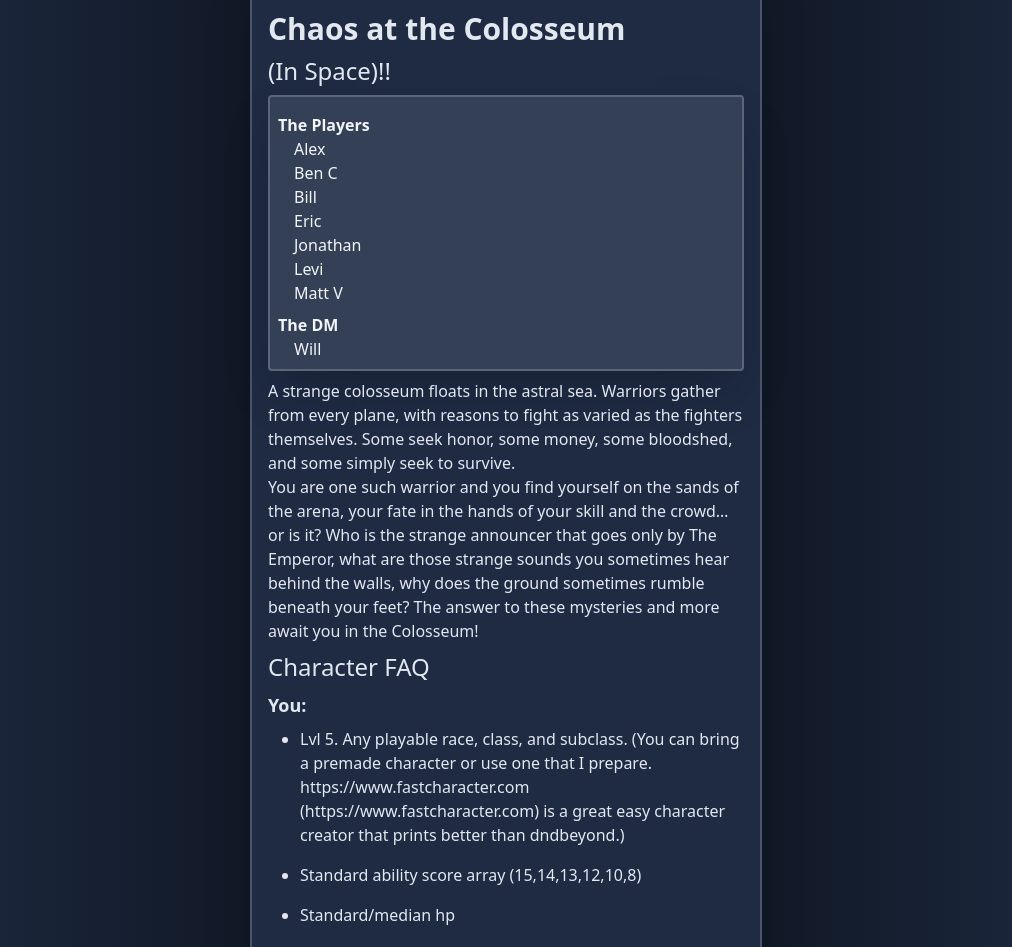
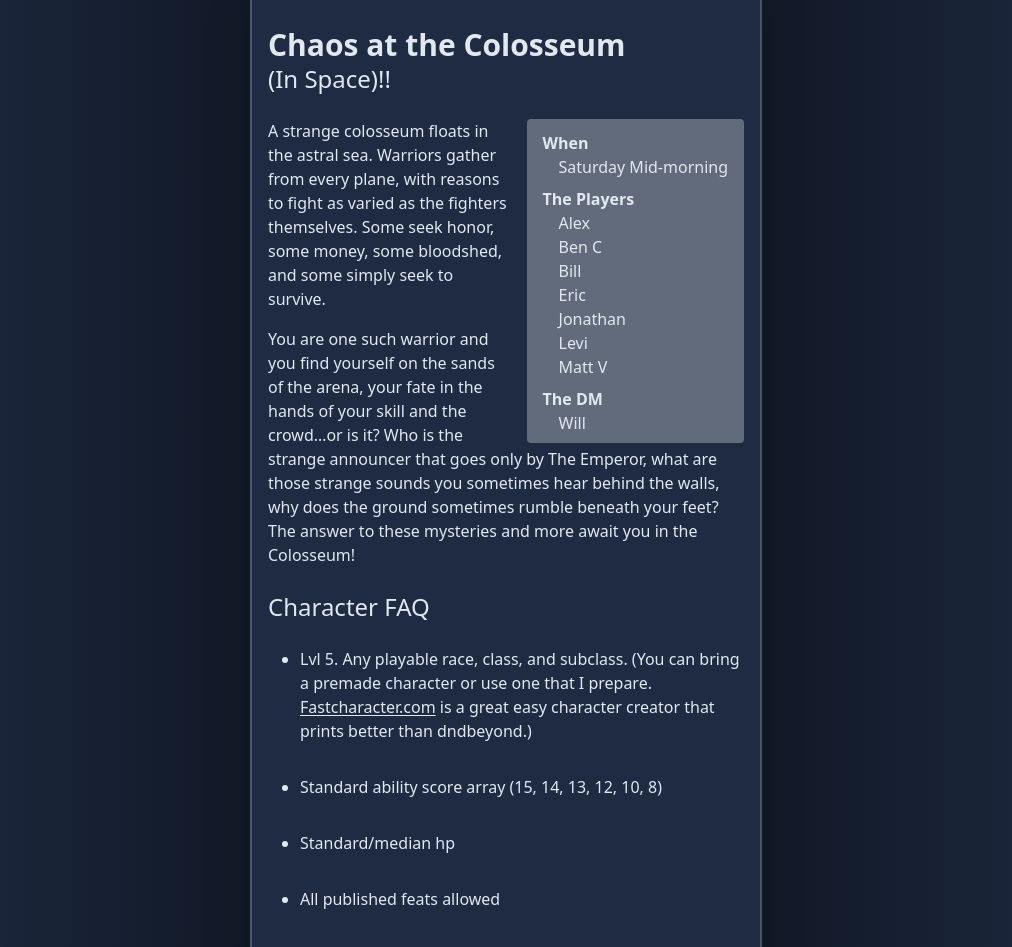
Before and after one commit to retzloff/deep-creek-disco, a SvelteKit app: page /oneshot in a window 1280 px wide. Shown: the part 83-1030 px from the top of the page, without its empty margins (134-1146 px from the left). Built offline with nearby package versions, Linux system fonts and the light colour scheme.

Commit message:
:pencil2: Fix game page

```diff
--- a/src/routes/(main)/oneshot/+page.svelte
+++ b/src/routes/(main)/oneshot/+page.svelte
@@ -1,10 +1,15 @@
-<section class="text-slate-200 bg-cloud-burst">
+<section class="flex flex-col gap-4 text-slate-200 bg-cloud-burst">
 	<h1 class="text-sm">D&D One Shot</h1>
-	<h2>Chaos at the Colosseum</h2>
+	<header class="flex flex-col">
+		<h2 class="">Chaos at the Colosseum</h2>
 		<h3 class="">(In Space)!!</h3>
+	</header>
 
-	<section class="px-2 py-2 flex rounded bg-white/10">
+	<div>
+		<aside class="float-right ml-4 px-4 pt-1 pb-2 rounded bg-white/30">
 			<dl>
+				<dt>When</dt>
+				<dd>Saturday Mid-morning</dd>
 				<dt>The&nbsp;Players</dt>
 				<dd>Alex</dd>
 				<dd>Ben&nbsp;C</dd>
@@ -16,27 +21,32 @@
 				<dt>The&nbsp;DM</dt>
 				<dd>Will</dd>
 			</dl>
-	</section>
+		</aside>
 
-	<p class="">
-		A strange colosseum floats in the astral sea. Warriors gather from every plane, with reasons to
-		fight as varied as the fighters themselves. Some seek honor, some money, some bloodshed, and
-		some simply seek to survive.
+		<p class="pb-4">
+			A strange colosseum floats in the astral sea. Warriors gather from every plane, with reasons
+			to fight as varied as the fighters themselves. Some seek honor, some money, some bloodshed,
+			and some simply seek to survive.
 		</p>
-	You are one such warrior and you find yourself on the sands of the arena, your fate in the hands of
-	your skill and the crowd…or is it? Who is the strange announcer that goes only by The Emperor, what
-	are those strange sounds you sometimes hear behind the walls, why does the ground sometimes rumble
-	beneath your feet? The answer to these mysteries and more await you in the Colosseum!
+
+		<p>
+			You are one such warrior and you find yourself on the sands of the arena, your fate in the
+			hands of your skill and the crowd…or is it? Who is the strange announcer that goes only by The
+			Emperor, what are those strange sounds you sometimes hear behind the walls, why does the
+			ground sometimes rumble beneath your feet? The answer to these mysteries and more await you in
+			the Colosseum!
+		</p>
+	</div>
+
 	<h3>Character FAQ</h3>
 
-	<p class="font-semibold text-lg">You:</p>
-	<ul class="space-y-4">
+	<ul class="flex flex-col gap-8">
 		<li>
 			Lvl 5. Any playable race, class, and subclass. (You can bring a premade character or use one
-			that I prepare. https://www.fastcharacter.com (https://www.fastcharacter.com) is a great easy
-			character creator that prints better than dndbeyond.)
+			that I prepare. <a href="https://www.fastcharacter.com">Fastcharacter.com</a> is a great easy character
+			creator that prints better than dndbeyond.)
 		</li>
-		<li>Standard ability score array (15,14,13,12,10,8)</li>
+		<li>Standard ability score array (15, 14, 13, 12, 10, 8)</li>
 		<li>Standard/median hp</li>
 		<li>All published feats allowed</li>
 		<li>One rare and one uncommon magic item of your choice.</li>
@@ -48,7 +58,7 @@
 	</ul>
 
 	<p>
-		If you have any questions feel free to reach out to me (Will Gyauch) on Facebook, by email
-		(will.gyauch@gm ail.com), or text (803-422-0867)
+		If you have any questions feel free to reach out to Will (Gyauch) on Facebook, by email
+		(will.gyauch[at]gmail.com), or text (803-422-0867)
 	</p>
 </section>
```
Lines whose indentation alone changed are shown as unchanged.
